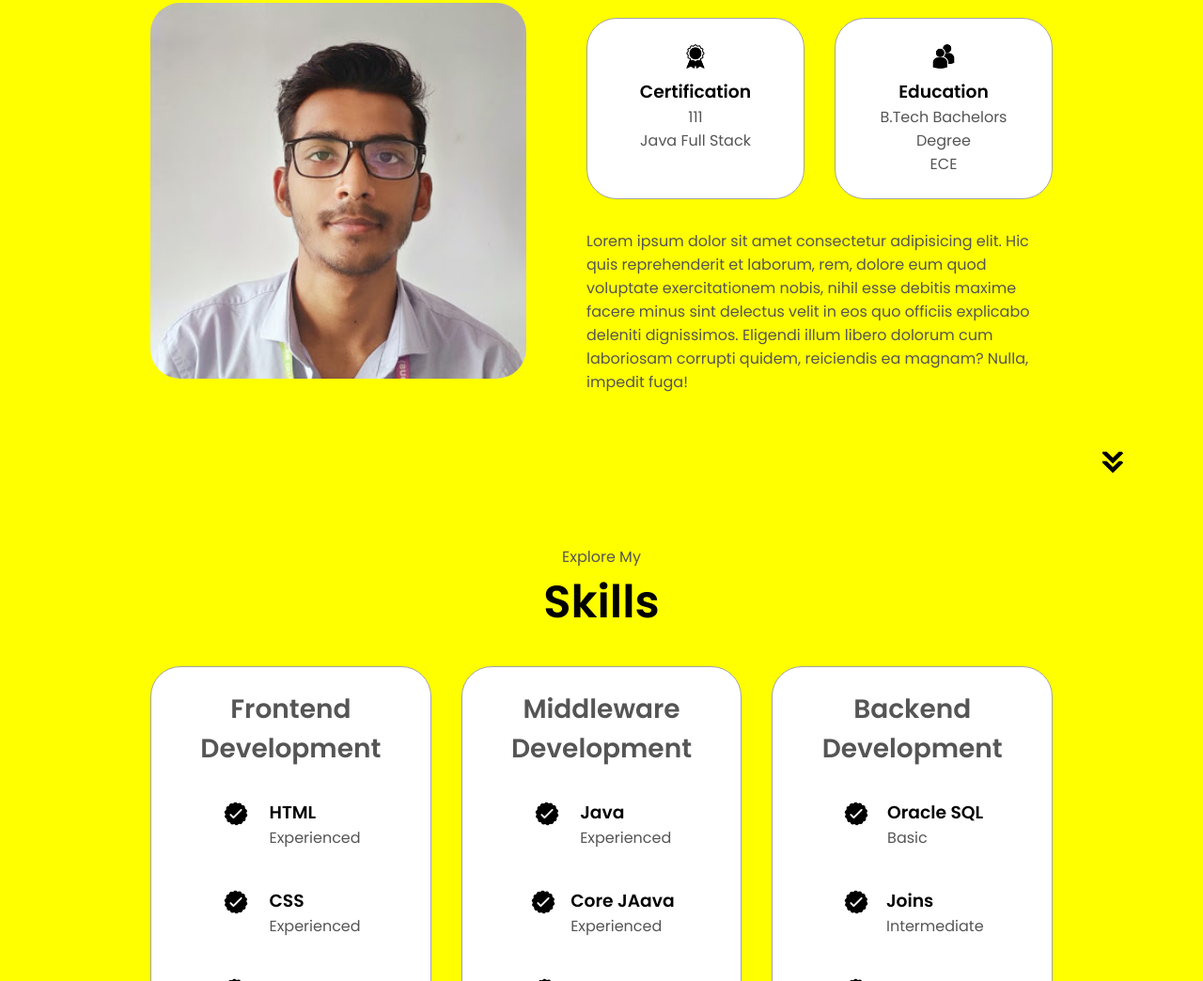
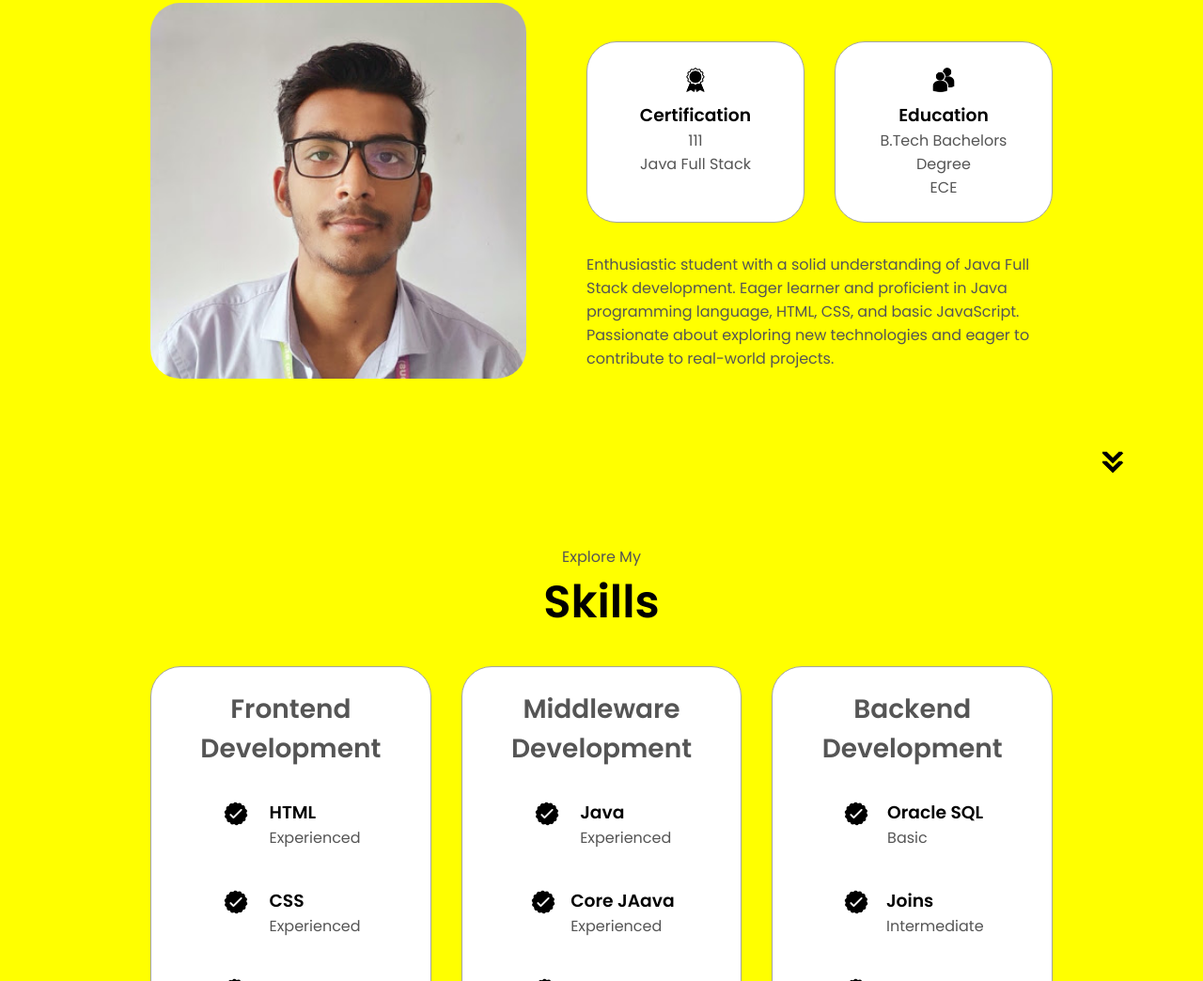
Before and after one commit to mesujit07/sujit_panda_portfolio_07, a plain HTML site: page index.html in a window 1280 px wide. Shown: the part 1116-2160 px from the top of the page at 94% size. Drawn offline with Linux system fonts and the light colour scheme; files whose address does not match are found by name.

Commit message:
Update index.html

```diff
--- a/index.html
+++ b/index.html
@@ -105,12 +105,10 @@
           </div>
           <div class="text-container">
             <p>
-              Lorem ipsum dolor sit amet consectetur adipisicing elit. Hic quis
-              reprehenderit et laborum, rem, dolore eum quod voluptate
-              exercitationem nobis, nihil esse debitis maxime facere minus sint
-              delectus velit in eos quo officiis explicabo deleniti dignissimos.
-              Eligendi illum libero dolorum cum laboriosam corrupti quidem,
-              reiciendis ea magnam? Nulla, impedit fuga!
+         Enthusiastic student with a solid understanding of Java Full Stack development. Eager learner and
+proficient in Java programming language, HTML, CSS, and basic JavaScript. Passionate about exploring
+new technologies and eager to contribute to real-world projects.
+
             </p>
           </div>
         </div>
```
